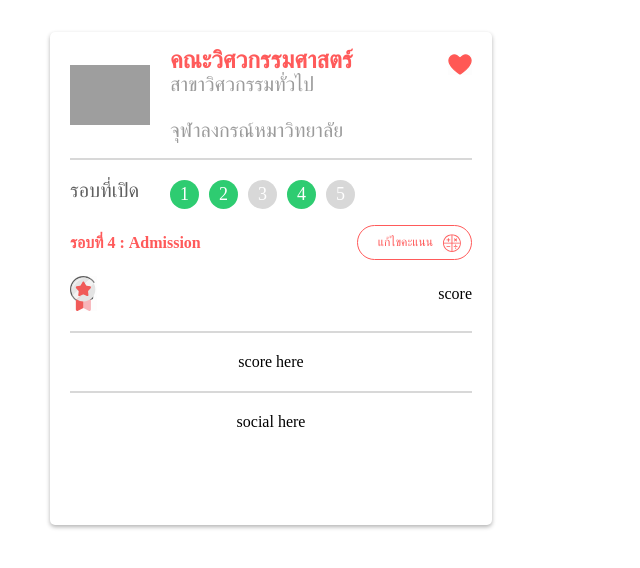
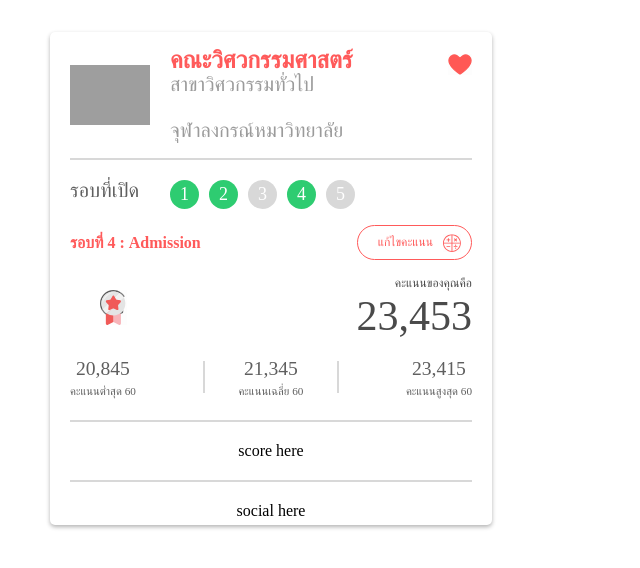
Before and after one commit to pongsathonwon/skd-assignment, a React (Vite) app: page / in a window 1280 px wide. Shown: the top 568 px of the page, without its empty margins (0-640 px from the left). Built offline with nearby package versions, Linux system fonts and the light colour scheme; grey boxes are pictures that could not be loaded.

Commit message:
content session complete

```diff
--- a/src/components/Content/Content.tsx
+++ b/src/components/Content/Content.tsx
@@ -6,6 +6,11 @@ import Bagde from "../Icon/Bagde";
 function Content() {
   const [round, setRound] = useState<number>(4);
   const [roundLabel, setRoundLabel] = useState<string>("Admission");
+  const [year, setYear] = useState<number>(60);
+  const [max, setMax] = useState<number>(23415);
+  const [avg, setAvg] = useState<number>(21345);
+  const [min, setMin] = useState<number>(20845);
+  const [scroe, setScore] = useState<number>(23453);
   return (
     <div style={{ display: "flex", flexDirection: "column", gap: "16px" }}>
       <div className="content-round">
@@ -29,8 +34,32 @@ function Content() {
         </button>
       </div>
       <div className="content-display">
+        <div className="content-display-line1 pl-30">
+          <Bagde />{" "}
+          <div className="score-box">
+            <span className="subtext">คะแนนของคุณคือ</span>
+            <span className="highlight">{scroe.toLocaleString("en-US")}</span>
+          </div>
+        </div>
         <div className="content-display-line1">
-          <Bagde /> <div>score </div>
+          <div className="score-box2">
+            <div className="score-box2-inner mr-auto">
+              <span className="highlight">{min.toLocaleString("en-US")}</span>
+              <span>คะแนนต่ำสุด {year}</span>
+            </div>
+          </div>
+          <div className="score-box2">
+            <div className="score-box2-inner">
+              <span className="highlight">{avg.toLocaleString("en-US")}</span>
+              <span>คะแนนเฉลี่ย {year}</span>
+            </div>
+          </div>
+          <div className="score-box2">
+            <div className="score-box2-inner ml-auto">
+              <span className="highlight">{max.toLocaleString("en-US")}</span>
+              <span>คะแนนสูงสุด {year}</span>
+            </div>
+          </div>
         </div>
       </div>
     </div>
--- a/src/components/Content/style.css
+++ b/src/components/Content/style.css
@@ -71,6 +71,10 @@
   align-items: center;
 }
 
+.content-display-line1.pl-30 {
+  padding-left: 30px;
+}
+
 .content-display-badge {
   width: 27px;
   height: 35px;
@@ -78,3 +82,80 @@
   padding: 0px 0px 0.1px 0px;
   object-fit: contain;
 }
+
+.score-box {
+  display: flex;
+  flex-direction: column;
+}
+
+.score-box .highlight {
+  font-size: 42px;
+  font-weight: 300;
+  font-stretch: normal;
+  font-style: normal;
+  line-height: normal;
+  letter-spacing: normal;
+  text-align: left;
+  color: #4a4a4a;
+}
+
+.score-box .subtext {
+  font-size: 12px;
+  font-weight: 300;
+  font-stretch: normal;
+  font-style: normal;
+  line-height: 1.33;
+  letter-spacing: normal;
+  text-align: right;
+  color: #4a4a4a;
+}
+
+.score-box2 {
+  display: flex;
+  flex: 1 1 auto;
+  height: 46px;
+  font-size: 11.2px;
+  font-weight: normal;
+  font-stretch: normal;
+  font-style: normal;
+  line-height: 1.5;
+  letter-spacing: normal;
+  text-align: center;
+  color: #5f5f5f;
+}
+
+.score-box2:nth-child(2) {
+  justify-content: space-between;
+}
+
+.score-box2:nth-child(2)::before {
+  content: "";
+  height: 30px;
+  border: solid 1.5px #d8d8d8;
+  margin: auto 0;
+}
+
+.score-box2:nth-child(2)::after {
+  content: "";
+  height: 30px;
+  border: solid 1.5px #d8d8d8;
+  margin: auto 0;
+}
+
+.score-box2-inner {
+  margin: 0;
+  display: flex;
+  flex-direction: column;
+}
+
+.mr-auto {
+  margin-right: auto;
+}
+
+.ml-auto {
+  margin-left: auto;
+}
+
+.score-box2 .score-box2-inner .highlight {
+  font-size: 19.6px;
+}
```
